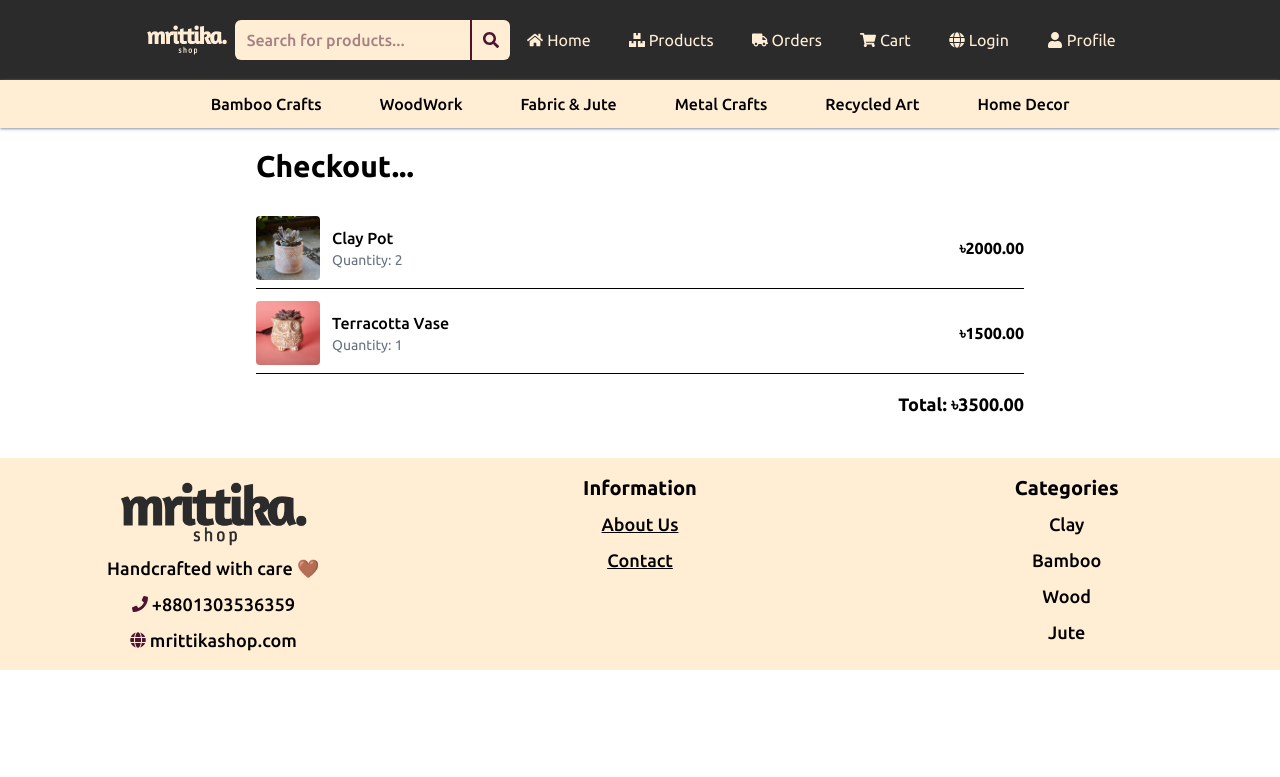
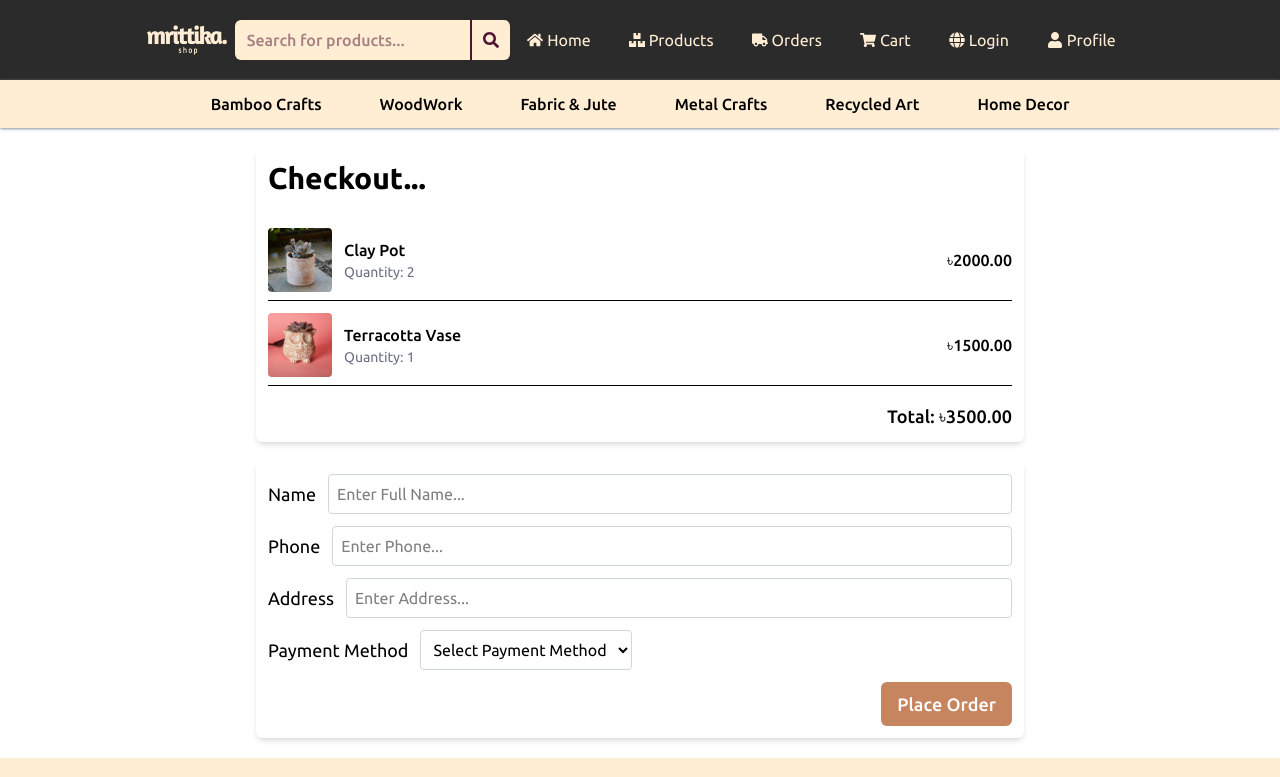
Before and after one commit to jubayercodenerd/mrittika-shop, a React (Vite) app: page / in a window 1280 px wide. Shown: the top 777 px of the page. Built offline with nearby package versions, Linux system fonts and the light colour scheme.

Commit message:
checkoutPage.jsx done

```diff
--- a/src/Pages/CheckOutPage/CheckOutPage.jsx
+++ b/src/Pages/CheckOutPage/CheckOutPage.jsx
@@ -3,93 +3,174 @@ import Navbar from "../../components/shared/Navbar.jsx";
 import Section from "../../components/ui/Section.jsx";
 import Footer from "../../components/shared/Footer.jsx";
 import H1 from "../../components/ui/H1.jsx";
+import P from "../../components/ui/P.jsx";
+import Button from "../../components/ui/Button.jsx";
 
 const CheckOutPage = () => {
     const [checkedItems, setCheckedItems] = useState([]);
+    const [formData, setFormData] = useState({
+        name: "",
+        phone: "",
+        address: "",
+        paymentMethod: "",
+        trxId: ""
+    });
+
+    const [errors, setErrors] = useState({});
 
     useEffect(() => {
-        // Get the cart from localStorage
         let savedCart = JSON.parse(localStorage.getItem("cart")) || [];
 
-        // If cart is empty, populate with sample items for testing
         if (savedCart.length === 0) {
             savedCart = [
-                {
-                    id: 1,
-                    isSelected: true,
-                    imageUrl: "/TemporaryProductImages/clayPot1.webp",
-                    name: "Clay Pot",
-                    quantity: 2,
-                    price: 1000
-                },
-                {
-                    id: 2,
-                    isSelected: true,
-                    imageUrl: "/TemporaryProductImages/clayPot2.webp",
-                    name: "Terracotta Vase",
-                    quantity: 1,
-                    price: 1500
-                },
-                {
-                    id: 3,
-                    isSelected: false,
-                    imageUrl: "/TemporaryProductImages/clayPot3.webp",
-                    name: "Bamboo Basket",
-                    quantity: 3,
-                    price: 500
-                }
+                { id: 1, isSelected: true, imageUrl: "/TemporaryProductImages/clayPot1.webp", name: "Clay Pot", quantity: 2, price: 1000 },
+                { id: 2, isSelected: true, imageUrl: "/TemporaryProductImages/clayPot2.webp", name: "Terracotta Vase", quantity: 1, price: 1500 },
+                { id: 3, isSelected: false, imageUrl: "/TemporaryProductImages/clayPot3.webp", name: "Bamboo Basket", quantity: 3, price: 500 }
             ];
             localStorage.setItem("cart", JSON.stringify(savedCart));
         }
 
-        // Filter only selected items
         const onlyChecked = savedCart.filter(item => item.isSelected);
         setCheckedItems(onlyChecked);
     }, []);
 
+    const handleChange = (e) => {
+        setFormData(prev => ({
+            ...prev,
+            [e.target.name]: e.target.value
+        }));
+    };
+
+    const validateForm = () => {
+        let tempErrors = {};
+
+        if (!formData.name.trim()) tempErrors.name = "Name is required.";
+        if (!formData.phone.trim()) tempErrors.phone = "Phone is required.";
+        if (!formData.address.trim()) tempErrors.address = "Address is required.";
+        if (!formData.paymentMethod) tempErrors.paymentMethod = "Please select a payment method.";
+        if (formData.paymentMethod === "bkash" && !formData.trxId.trim()) {
+            tempErrors.trxId = "Bkash Transaction ID is required.";
+        }
+
+        setErrors(tempErrors);
+        return Object.keys(tempErrors).length === 0;
+    };
+
+    const handleSubmit = (e) => {
+        e.preventDefault();
+        if (validateForm()) {
+            console.log("Form submitted:", formData);
+            alert("Order placed successfully!");
+        }
+    };
+
     return (
         <main className="min-h-screen w-full flex flex-col justify-start items-center gap-y-5">
             <Navbar />
-            <Section>
+            <Section className={"rounded-md shadow-md p-3"}>
                 <H1 className="text-xl font-bold mb-4 self-start">Checkout...</H1>
                 {checkedItems.length > 0 ? (
                     <div className="space-y-3 w-full">
                         {checkedItems.map(item => (
-                            <div
-                                key={item.id}
-                                className="flex justify-between items-center border-b pb-2"
-                            >
+                            <div key={item.id} className="flex justify-between items-center border-b pb-2">
                                 <div className="flex items-center gap-x-3">
-                                    <img
-                                        src={item.imageUrl}
-                                        alt={item.name}
-                                        className="w-16 h-16 object-cover rounded"
-                                    />
+                                    <img src={item.imageUrl} alt={item.name} className="w-16 h-16 object-cover rounded" />
                                     <div>
                                         <p className="font-medium">{item.name}</p>
-                                        <p className="text-sm text-gray-500">
-                                            Quantity: {item.quantity}
-                                        </p>
+                                        <p className="text-sm text-gray-500">Quantity: {item.quantity}</p>
                                     </div>
                                 </div>
-                                <p className="font-semibold">
-                                    ৳{(item.price * item.quantity).toFixed(2)}
-                                </p>
+                                <p className="font-medium">৳{(item.price * item.quantity).toFixed(2)}</p>
                             </div>
                         ))}
-                        <div className="text-right font-bold text-lg mt-4">
-                            Total: ৳
-                            {checkedItems
-                                .reduce((sum, item) => sum + item.price * item.quantity, 0)
-                                .toFixed(2)}
+                        <div className="text-right font-medium text-lg mt-4">
+                            Total: ৳{checkedItems.reduce((sum, item) => sum + item.price * item.quantity, 0).toFixed(2)}
                         </div>
                     </div>
                 ) : (
                     <p>No items selected for checkout.</p>
                 )}
             </Section>
-            <Section>
 
+            <Section className={"rounded-md shadow-md p-3"}>
+                <form onSubmit={handleSubmit} className="h-full w-full flex-col justify-center items-center gap-y-3 space-y-3">
+                    <div className="w-full flex justify-between items-center gap-x-3">
+                        <P>Name</P>
+                        <input
+                            name="name"
+                            value={formData.name}
+                            onChange={handleChange}
+                            className="w-full  h-10 border border-gray-300 rounded px-2 focus:outline-none"
+                            type="text"
+                            placeholder="Enter Full Name..."
+                        />
+                    </div>
+                    {errors.name && <p className="text-red-500 text-sm">{errors.name}</p>}
+
+                    <div className="w-full flex justify-between items-center gap-x-3">
+                        <P>Phone</P>
+                        <input
+                            name="phone"
+                            value={formData.phone}
+                            onChange={handleChange}
+                            className="w-full h-10 border border-gray-300 rounded px-2 focus:outline-none"
+                            type="tel"
+                            placeholder="Enter Phone..."
+                        />
+                    </div>
+                    {errors.phone && <p className="text-red-500 text-sm">{errors.phone}</p>}
+
+                    <div className="w-full flex justify-between items-center gap-x-3">
+                        <P>Address</P>
+                        <input
+                            name="address"
+                            value={formData.address}
+                            onChange={handleChange}
+                            className="w-full h-10 border border-gray-300 rounded px-2 focus:outline-none"
+                            type="text"
+                            placeholder="Enter Address..."
+                        />
+                    </div>
+                    {errors.address && <p className="text-red-500 text-sm">{errors.address}</p>}
+
+                    <div className="w-full flex justify-start items-center gap-x-3">
+                        <P>Payment Method</P>
+                        <select
+                            name="paymentMethod"
+                            value={formData.paymentMethod}
+                            onChange={handleChange}
+                            className=" h-10 border border-gray-300 rounded px-2 focus:outline-none"
+                        >
+                            <option value="">Select Payment Method</option>
+                            <option value="bkash">Bkash</option>
+                            <option value="cod">Cash on Delivery</option>
+                        </select>
+                    </div>
+                    {errors.paymentMethod && <p className="text-red-500 text-sm">{errors.paymentMethod}</p>}
+
+                    {formData.paymentMethod === "bkash" && (
+                        <div className="w-full flex justify-between items-center gap-x-3">
+                            <P>Trx ID</P>
+                            <input
+                                name="trxId"
+                                value={formData.trxId}
+                                onChange={handleChange}
+                                className="w-full h-10 border border-gray-300 rounded px-2 focus:outline-none"
+                                type="text"
+                                placeholder="Enter Bkash Transaction ID..."
+                            />
+                        </div>
+                    )}
+                    {errors.trxId && <p className="text-red-500 text-sm">{errors.trxId}</p>}
+
+                    <Button
+                        variation={"primary"}
+                        type="submit"
+                        className="ml-auto px-4 py-2 text-lg font-medium rounded-md"
+                    >
+                        Place Order
+                    </Button>
+                </form>
             </Section>
             <Footer />
         </main>
```
